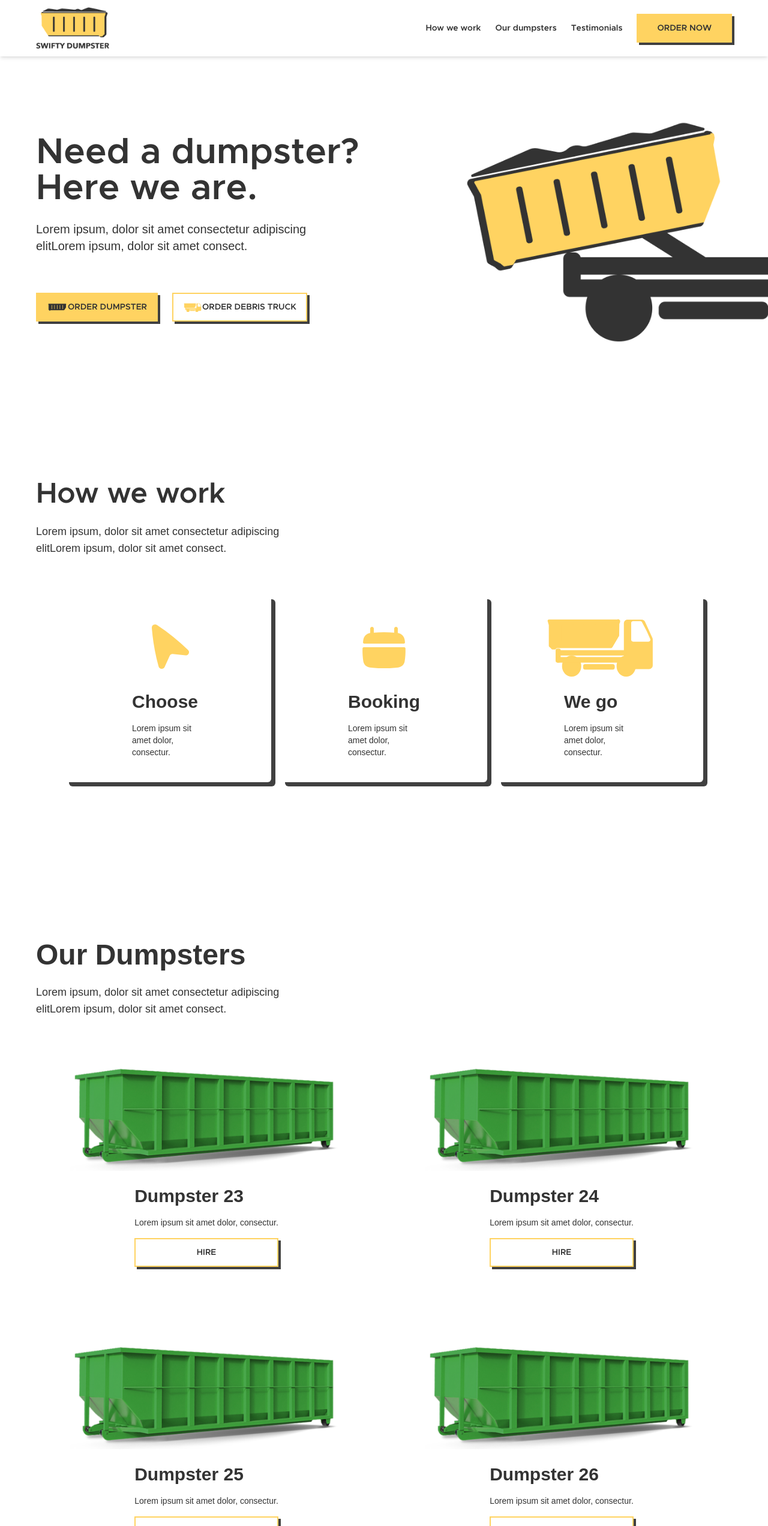
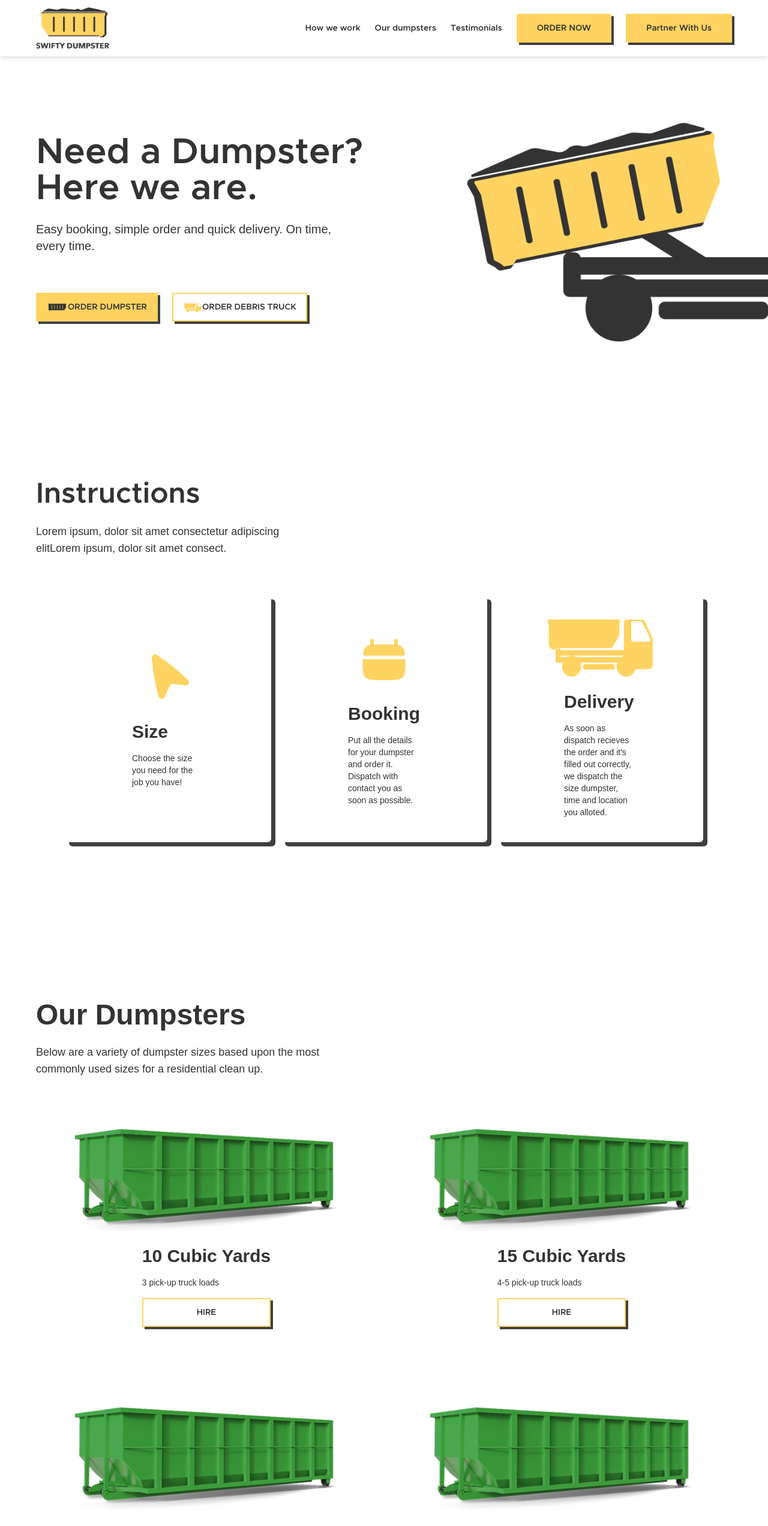
Before and after one commit to salimranainfo/dumpster-project, a Vue app: page / in a window 1280 px wide. Shown: the top 2544 px of the page at 60% size. Built offline with nearby package versions, Linux system fonts and the light colour scheme; a web font is replaced by a local one.

Commit message:
Updated code as per comments from buyer

```diff
--- a/src/components/Footer.vue
+++ b/src/components/Footer.vue
@@ -9,8 +9,8 @@
         </router-link>
 
         <p class="text-sm max-w-[70%] mt-6">
-          Lorem ipsum, dolor sit amet consectetur adipiscing elitLorem ipsum,
-          dolor sit amet consect.
+          Call or e-mail us for more information on getting a fast and easy
+          dumpster rental, or visit us on social media!
         </p>
 
         <div class="mt-8 flex justify-start items-center space-x-3">
@@ -70,10 +70,21 @@
       <div
         class="w-full flex flex-col justify-start items-center space-y-5 font-semibold text-sm"
       >
-        <router-link to="#!" class="btn-yellow-bg px-8">ORDER NOW</router-link>
-        <router-link to="#!">How we work</router-link>
-        <router-link to="#!">Our dumpsters</router-link>
-        <router-link to="#!">Testimonials</router-link>
+        <a
+          href="https://app.smartsheet.com/b/form/bfef837bf8664010840d520d617d6872"
+          target="_blank"
+          class="btn-yellow-bg px-8"
+          >ORDER NOW</a
+        >
+        <a
+          href="https://app.smartsheet.com/b/form/7883fbf73cb740329cedb224958d5171"
+          target="_blank"
+          class="btn-yellow-bg px-8"
+          >Partner With Us</a
+        >
+        <a href="#how-we-work">How we work</a>
+        <a href="#our-dumpsters">Our dumpsters</a>
+        <a href="#testimonials">Testimonials</a>
       </div>
 
       <div class="w-full">
@@ -95,7 +106,9 @@
             </svg>
           </span>
           <span>
-            <a href="mailto:hola@swiftydumpster.com">hola@swiftydumpster.com</a>
+            <a href="mailto:hello@swiftydumpster.com"
+              >hello@swiftydumpster.com</a
+            >
           </span>
         </span>
         <span class="text-sm flex justify-start items-center space-x-2 mt-4">
@@ -119,7 +132,7 @@
             <a href="tel:+549874543781">+54 98745 43781</a>
           </span>
         </span>
-        <span class="text-sm flex justify-start items-center space-x-2 mt-4">
+        <!-- <span class="text-sm flex justify-start items-center space-x-2 mt-4">
           <span>
             <svg
               width="32"
@@ -146,7 +159,7 @@
               CABA, Argentina
             </span>
           </span>
-        </span>
+        </span> -->
 
         <div class="mt-16 flex sm:hidden justify-center items-center space-x-3">
           <a href="#!">
--- a/src/components/Header.vue
+++ b/src/components/Header.vue
@@ -44,7 +44,18 @@
         <a href="#how-we-work">How we work</a>
         <a href="#our-dumpsters">Our dumpsters</a>
         <a href="#testimonials">Testimonials</a>
-        <router-link to="#!" class="btn-yellow-bg px-8">ORDER NOW</router-link>
+        <a
+          href="https://app.smartsheet.com/b/form/bfef837bf8664010840d520d617d6872"
+          target="_blank"
+          class="btn-yellow-bg px-8"
+          >ORDER NOW</a
+        >
+        <a
+          href="https://app.smartsheet.com/b/form/7883fbf73cb740329cedb224958d5171"
+          target="_blank"
+          class="btn-yellow-bg px-8"
+          >Partner With Us</a
+        >
       </nav>
 
       <!-- Mobile Menu -->
@@ -59,8 +70,17 @@
             <a href="#how-we-work" @click="showMenu = false">How we work</a>
             <a href="#our-dumpsters" @click="showMenu = false">Our dumpsters</a>
             <a href="#testimonials" @click="showMenu = false">Testimonials</a>
-            <router-link to="#!" class="btn-yellow-bg px-8"
-              >ORDER NOW</router-link
+            <a
+              href="https://app.smartsheet.com/b/form/bfef837bf8664010840d520d617d6872"
+              target="_blank"
+              class="btn-yellow-bg px-8"
+              >ORDER NOW</a
+            >
+            <a
+              href="https://app.smartsheet.com/b/form/7883fbf73cb740329cedb224958d5171"
+              target="_blank"
+              class="btn-yellow-bg px-8"
+              >Partner With Us</a
             >
           </nav>
 
--- a/src/components/homepage/HeroArea.vue
+++ b/src/components/homepage/HeroArea.vue
@@ -6,12 +6,11 @@
       <h1
         class="text-6xl sm:text-5xl xl:text-6xl leading-[4.5rem] font-semibold"
       >
-        Need a dumpster? Here we are.
+        Need a Dumpster? Here we are.
       </h1>
 
       <p class="mt-6 sm:w-3/4 text-xl">
-        Lorem ipsum, dolor sit amet consectetur adipiscing elitLorem ipsum,
-        dolor sit amet consect.
+        Easy booking, simple order and quick delivery. On time, every time.
       </p>
 
       <div class="w-full sm:hidden pt-10">
--- a/src/components/homepage/HowWeWork.vue
+++ b/src/components/homepage/HowWeWork.vue
@@ -4,7 +4,7 @@
     class="max-w-[1160px] sm:mt-20 mx-auto pt-36 sm:pb-10 px-4 xl:px-0"
   >
     <div>
-      <h2 class="text-5xl font-semibold">How we work</h2>
+      <h2 class="text-5xl font-semibold">Instructions</h2>
       <p class="mt-6 text-lg max-w-[30rem]">
         Lorem ipsum, dolor sit amet consectetur adipiscing elitLorem ipsum,
         dolor sit amet consect.
@@ -38,18 +38,20 @@ export default defineComponent({
   setup() {
     const steps = [
       {
-        title: 'Choose',
-        details: 'Lorem ipsum sit amet dolor, consectur.',
+        title: 'Size',
+        details: 'Choose the size you need for the job you have!',
         icon: '/images/steps/1.svg',
       },
       {
         title: 'Booking',
-        details: 'Lorem ipsum sit amet dolor, consectur.',
+        details:
+          'Put all the details for your dumpster and order it. Dispatch with contact you as soon as possible.',
         icon: '/images/steps/2.svg',
       },
       {
-        title: 'We go',
-        details: 'Lorem ipsum sit amet dolor, consectur.',
+        title: 'Delivery',
+        details:
+          "As soon as dispatch recieves the order and it's filled out correctly, we dispatch the size dumpster, time and location you alloted.",
         icon: '/images/steps/3.svg',
       },
     ]
--- a/src/components/homepage/OurDumpsters.vue
+++ b/src/components/homepage/OurDumpsters.vue
@@ -6,8 +6,8 @@
     <div>
       <h1 class="text-5xl font-bold">Our Dumpsters</h1>
       <p class="text-lg mt-6 max-w-[30rem]">
-        Lorem ipsum, dolor sit amet consectetur adipiscing elitLorem ipsum,
-        dolor sit amet consect.
+        Below are a variety of dumpster sizes based upon the most commonly used
+        sizes for a residential clean up.
       </p>
     </div>
 
@@ -71,23 +71,23 @@ export default defineComponent({
   setup() {
     const dumpsters = [
       {
-        title: 'Dumpster 23',
-        details: 'Lorem ipsum sit amet dolor, consectur.',
+        title: '10 Cubic Yards',
+        details: '3 pick-up truck loads',
         image: '/images/dumpsters.png',
       },
       {
-        title: 'Dumpster 24',
-        details: 'Lorem ipsum sit amet dolor, consectur.',
+        title: '15 Cubic Yards',
+        details: '4-5 pick-up truck loads',
         image: '/images/dumpsters.png',
       },
       {
-        title: 'Dumpster 25',
-        details: 'Lorem ipsum sit amet dolor, consectur.',
+        title: '20 Cubic Yards',
+        details: '6-7 pick-up truck loads',
         image: '/images/dumpsters.png',
       },
       {
-        title: 'Dumpster 26',
-        details: 'Lorem ipsum sit amet dolor, consectur.',
+        title: '25 Cub Yards',
+        details: '8-9 pick-up truck loads',
         image: '/images/dumpsters.png',
       },
     ]
--- a/src/components/homepage/Testimonials.vue
+++ b/src/components/homepage/Testimonials.vue
@@ -3,10 +3,10 @@
     <div class="max-w-[1160px] mx-auto px-4 xl:px-0">
       <div class="text-white">
         <h1 class="text-5xl font-bold">Testimonials</h1>
-        <p class="text-lg mt-6 max-w-[30rem]">
+        <!-- <p class="text-lg mt-6 max-w-[30rem]">
           Lorem ipsum, dolor sit amet consectetur adipiscing elitLorem ipsum,
           dolor sit amet consect.
-        </p>
+        </p> -->
       </div>
 
       <!-- Mobile layout -->
```
